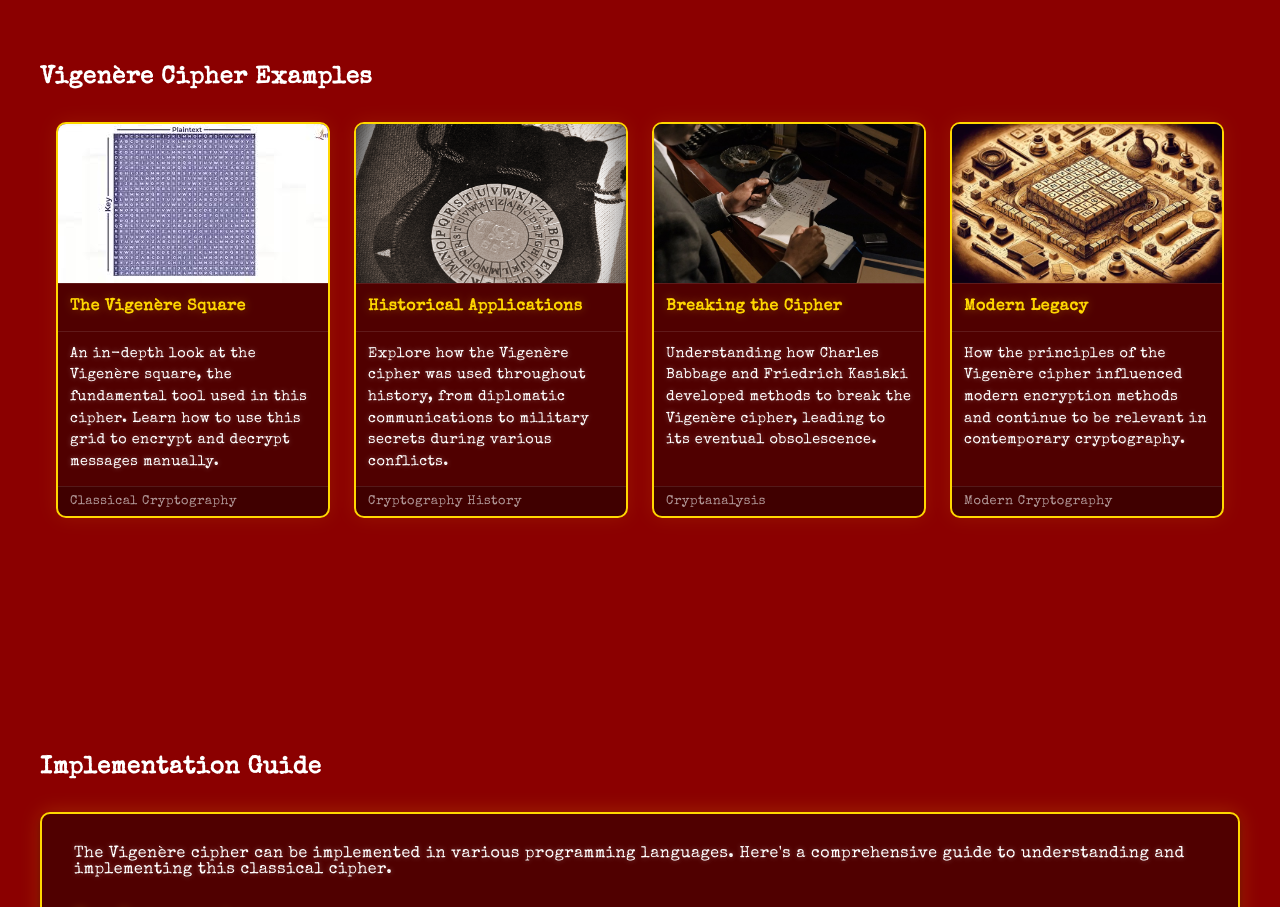
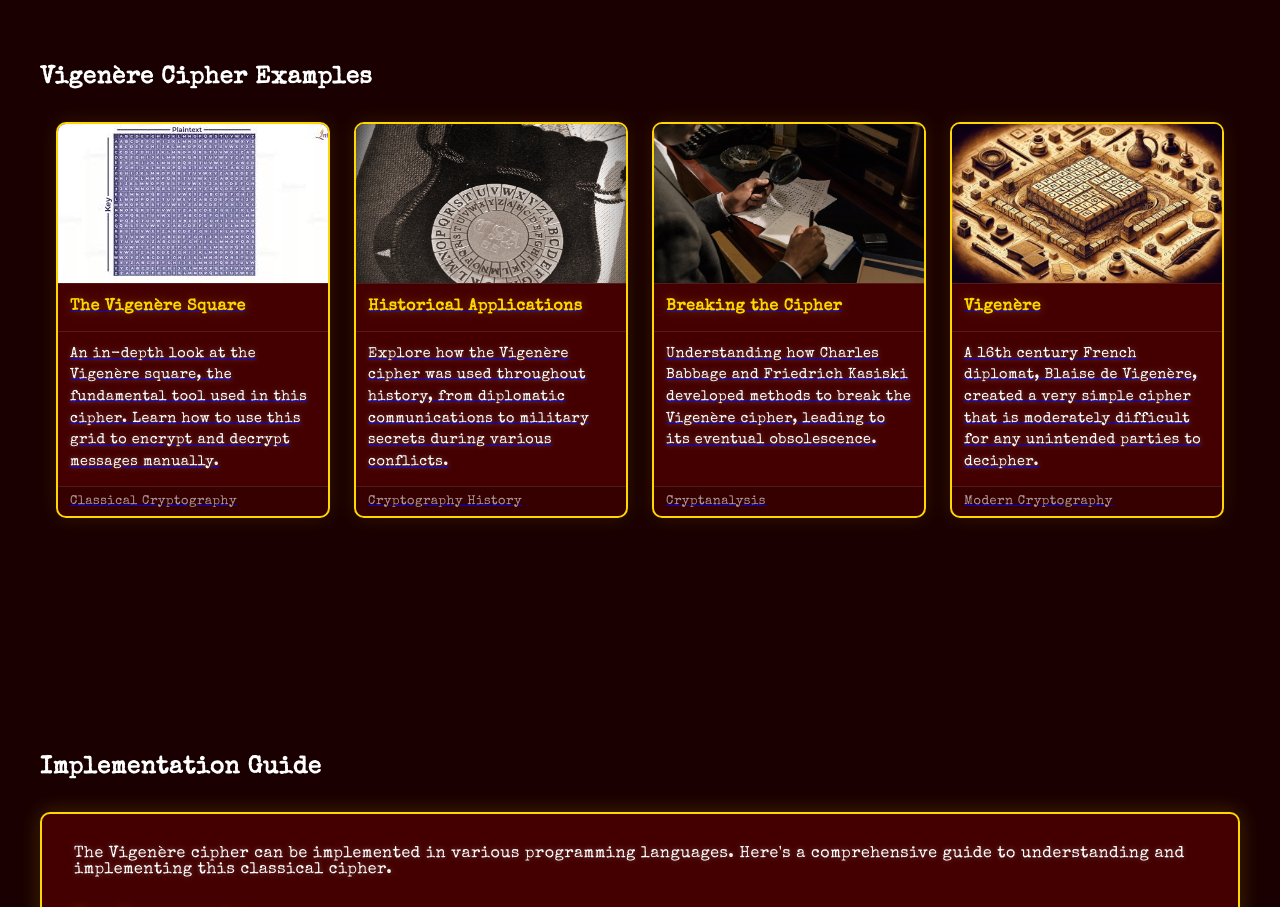
Before and after one commit to cjieey/Vigen-re-cipher, a plain HTML site: page index.html in a window 1280 px wide. Shown: the part 1740-2647 px from the top of the page. Drawn offline with nearby package versions, Linux system fonts and the light colour scheme.

Commit message:
Update index.html
update

```diff
--- a/index.html
+++ b/index.html
@@ -17,7 +17,7 @@
             --secondary-color: #3498db;
             --accent-color: #e74c3c;
             --text-color: #ffffff;
-            --background-color: #8B0000;
+            --background-color: #1a0000;
             --paper-color: #f9f1e0;
             --border-color: #8b7355;
             --dark-red: #4a0000;
@@ -1238,30 +1238,30 @@
             <div class="container">
                 <h2>Vigenère Cipher Examples</h2>
                 <div class="article-grid">
-                    <article class="article-card">
+                    <a href="https://en.wikipedia.org/wiki/Vigen%C3%A8re_cipher" target="_blank" class="article-card">
                         <img src="img/1.jpg" alt="Vigenère Square">
                         <h3>The Vigenère Square</h3>
                         <p>An in-depth look at the Vigenère square, the fundamental tool used in this cipher. Learn how to use this grid to encrypt and decrypt messages manually.</p>
                         <span class="article-date">Classical Cryptography</span>
-                    </article>
-                    <article class="article-card">
+                    </a>
+                    <a href="https://www.cryptomuseum.com/crypto/vigenere/index.htm" target="_blank" class="article-card">
                         <img src="img/2.jpg" alt="Historical Usage">
                         <h3>Historical Applications</h3>
                         <p>Explore how the Vigenère cipher was used throughout history, from diplomatic communications to military secrets during various conflicts.</p>
                         <span class="article-date">Cryptography History</span>
-                    </article>
-                    <article class="article-card">
+                    </a>
+                    <a href="https://www.cryptool.org/en/cto/vigenere" target="_blank" class="article-card">
                         <img src="img/3.jpg" alt="Modern Analysis">
                         <h3>Breaking the Cipher</h3>
                         <p>Understanding how Charles Babbage and Friedrich Kasiski developed methods to break the Vigenère cipher, leading to its eventual obsolescence.</p>
                         <span class="article-date">Cryptanalysis</span>
-                    </article>
-                    <article class="article-card">
+                    </a>
+                    <a href="https://rumkin.com/tools/cipher/vigenere/" target="_blank" class="article-card">
                         <img src="img/4.jpg" alt="Modern Applications">
-                        <h3>Modern Legacy</h3>
-                        <p>How the principles of the Vigenère cipher influenced modern encryption methods and continue to be relevant in contemporary cryptography.</p>
+                        <h3>Vigenère</h3>
+                        <p>A 16th century French diplomat, Blaise de Vigenère, created a very simple cipher that is moderately difficult for any unintended parties to decipher.</p>
                         <span class="article-date">Modern Cryptography</span>
-                    </article>
+                    </a>
                 </div>
             </div>
         </section>
```
